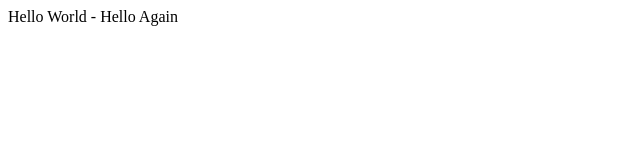
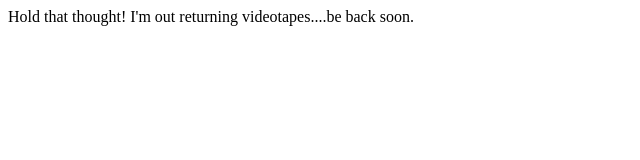
Before and after one commit to hopecrichlow/-, a plain HTML site: page index.html in a window 1280 px wide. Shown: the whole page, without its empty margins (0-640 px from the left). Drawn offline with Linux system fonts and the light colour scheme.

Commit message:
Changed message

```diff
--- a/index.html
+++ b/index.html
@@ -4,6 +4,6 @@
   <title>My Portfolio</title>
 </head>
 <body>
-Hello World - Hello Again
+Hold that thought! I'm out returning videotapes....be back soon.
 </body>
 </html>
```
